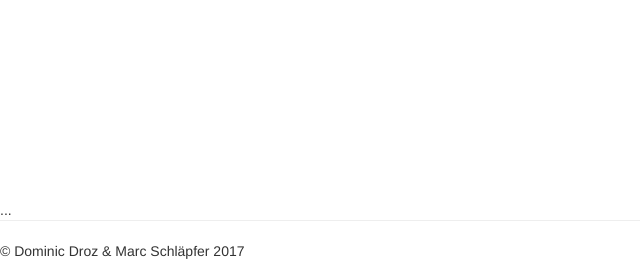
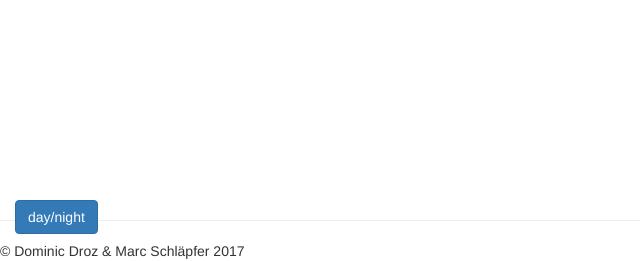
Before and after one commit to iowaclassbattleship/Mamiblog, a PHP site: template view/footer.php in a window 1280 px wide. Shown: the part 560-821 px from the top of the page, without its empty margins (0-640 px from the left). Run offline with PHP 8.4, Linux system fonts and the light colour scheme; the template is opened without the code that fills it, so the values that code supplies are empty; some libraries are stand-ins or nearby versions.

Commit message:
day night mode fixed

```diff
--- a/public/css/style.css
+++ b/public/css/style.css
@@ -47,6 +47,7 @@ body.night .description {
 }
 .fixed-bottom{
     position: fixed;
+    margin-left: 15px;
 
 }
 .container{
--- a/public/js/javascript_day_nightmode.js
+++ b/public/js/javascript_day_nightmode.js
@@ -1,11 +1,9 @@
-$('#day_nightmode').change(changeMode);
 
-function changeMode() {
-    if($('#day_nightmode').is(':checked')) {
-        $('body').addClass('night');
+$(document).ready(function() {
+
+    $('#day_nightmode').click(changeMode);
+
+    function changeMode() {
+        $('body').toggleClass('night');
     }
-
-    else {
-        $('body').removeClass('night');
-    }
-}
+});
--- a/view/footer.php
+++ b/view/footer.php
@@ -5,8 +5,8 @@
 
     </div>
 
-    <script src="https://ajax.googleapis.com/ajax/libs/jquery/1.11.3/jquery.min.js"></script>
+    <script src="https://ajax.googleapis.com/ajax/libs/jquery/1.11.3/jquery.min.js"></script><script src="/js/javascript_day_nightmode.js"></script>
     <script src="https://maxcdn.bootstrapcdn.com/bootstrap/3.3.6/js/bootstrap.min.js" integrity="sha384-0mSbJDEHialfmuBBQP6A4Qrprq5OVfW37PRR3j5ELqxss1yVqOtnepnHVP9aJ7xS" crossorigin="anonymous"></script>
-        <div class="fixed-bottom">...</div>
+        <div class="fixed-bottom"><input id="day_nightmode" class="btn btn-primary" type="button" value="day/night" action="changeMode()"></div>
   </body>
 </html>
--- a/view/header.php
+++ b/view/header.php
@@ -64,8 +64,7 @@
         </div><!--/.nav-collapse -->
       </div>
     </nav>
-      <script src="https://ajax.googleapis.com/ajax/libs/jquery/3.2.1/jquery.min.js"></script>
-      <script language="javascript" type="text/javascript" src="/js/javascript_day_nightmode.js"></script>
+
   <?php endif; ?>
 
   </nav>
```
